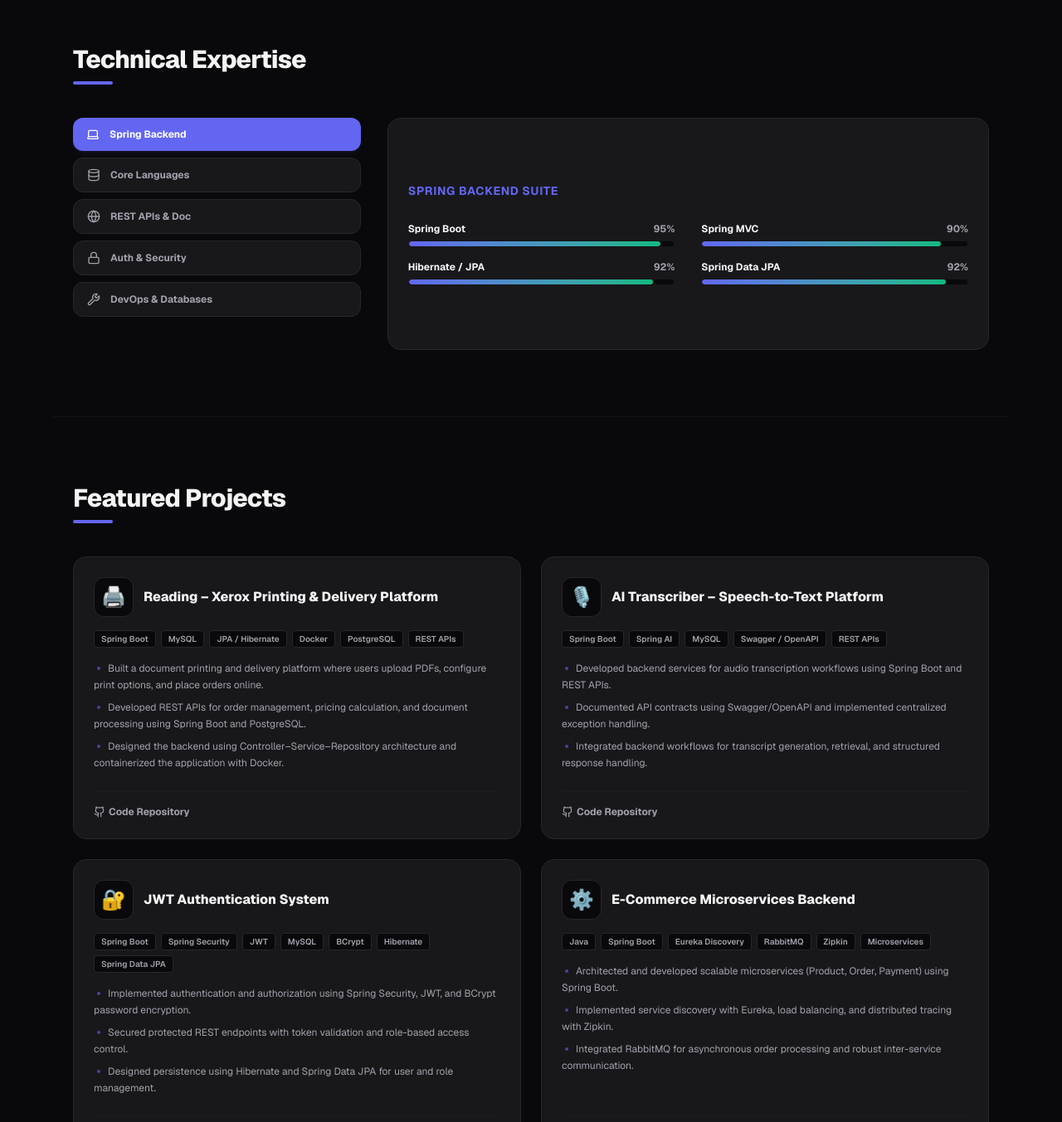
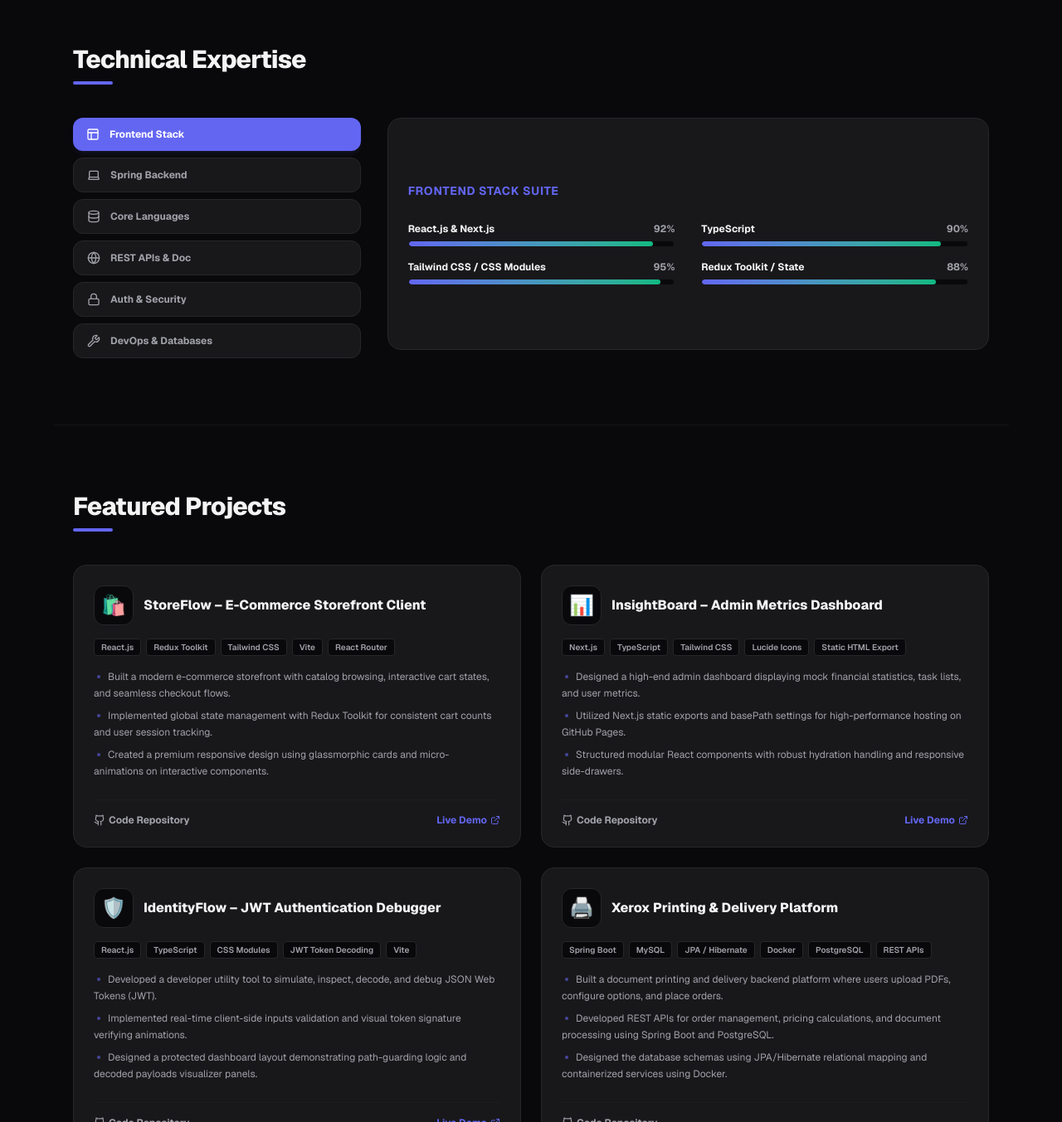
Before and after one commit to kategauransh/portfolio-v2, a Next.js app: page /portfolio-v2/ in a window 1280 px wide. Shown: the part 1447-2800 px from the top of the page at 83% size. Built offline with nearby package versions, Linux system fonts and the light colour scheme.

Commit message:
feat: update portfolio to highlight Java Full Stack Developer profile

```diff
--- a/src/app/layout.tsx
+++ b/src/app/layout.tsx
@@ -13,8 +13,8 @@ const geistMono = Geist_Mono({
 });
 
 export const metadata: Metadata = {
-  title: "Gauransh | Java Backend Developer Portfolio",
-  description: "Personal developer portfolio of Gauransh, a Java Backend Developer specializing in Spring Boot, Hibernate, JPA, MySQL, Docker, and REST APIs. Showcasing secure backend systems and APIs.",
+  title: "Gauransh | Java Full Stack Developer Portfolio",
+  description: "Personal developer portfolio of Gauransh, a Java Full Stack Developer specializing in Spring Boot, React, Next.js, TypeScript, Hibernate, MySQL, and Docker. Showcasing full-stack applications and APIs.",
 };
 
 export default function RootLayout({
--- a/src/components/About.tsx
+++ b/src/components/About.tsx
@@ -5,9 +5,9 @@ import { User, Award, ShieldCheck } from "lucide-react";
 
 export default function About() {
   const metrics = [
-    { value: "3+", label: "Flagship Backend Systems", icon: Award },
-    { value: "100%", label: "Layered API Architecture", icon: ShieldCheck },
-    { value: "Naresh i", label: "Certified Professional Training", icon: User },
+    { value: "4+", label: "Flagship Web Projects", icon: Award },
+    { value: "100%", label: "Full-Stack System Delivery", icon: ShieldCheck },
+    { value: "Naresh i", label: "Java Full Stack Training", icon: User },
   ];
 
   return (
@@ -24,13 +24,13 @@ export default function About() {
         {/* Left Column: Biography */}
         <div className="lg:col-span-7 space-y-4 text-left leading-relaxed text-sm md:text-base text-text-muted">
           <p>
-            I am a dedicated **Java Backend Developer** who loves designing and building robust, scalable server-side applications, secure document workflows, and structured REST APIs. My coding principles focus on Controller-Service-Repository layered architectures, exception handling, data validation, and clean database schema designs.
+            I am a dedicated **Java Full Stack Developer** who loves designing and building robust backend architectures alongside highly interactive, modern web frontends. My engineering philosophy revolves around clean API contracts, layered designs (Controller-Service-Repository), efficient state flow, and fully containerized microservice workflows.
           </p>
           <p>
-            During my intensive training at **Naresh i Technologies**, I gained deep experience scaffolding Spring Boot microservices, integrating Spring Security and JWT for role-based authorization, using Hibernate/JPA for relational persistence, and containerizing backends using Docker.
+            With formal training in **Java Full Stack Development** at **Naresh i Technologies**, I have extensive experience bootstrapping Spring Boot backend services, securing endpoints with Spring Security and JWT, using Hibernate/JPA for relational persistence, and containerizing runtimes using Docker.
           </p>
           <p>
-            When I build backend systems, I document API contracts clearly using OpenAPI/Swagger, write efficient JPA queries to avoid performance bottlenecks, use in-memory H2 databases for rapid integration testing, and containerize service environments for cloud compatibility.
+            On the frontend, I craft smooth user interfaces using **React, Next.js, and TypeScript**. I focus on responsive styles, client-side input validations, protected dashboards, and clean API integration. This allows me to deliver fully integrated, end-to-end web applications.
           </p>
         </div>
 
--- a/src/components/Hero.tsx
+++ b/src/components/Hero.tsx
@@ -5,7 +5,7 @@ import { ArrowRight, Terminal, Sparkles } from "lucide-react";
 import { Github, Linkedin } from "@/components/SocialIcons";
 
 export default function Hero() {
-  const keywords = ["Java", "Spring Boot", "Hibernate / JPA", "Spring Security", "MySQL", "Docker"];
+  const keywords = ["Java", "Spring Boot", "React.js", "Next.js", "TypeScript", "MySQL", "Docker"];
 
   return (
     <section className="py-16 md:py-24 max-w-6xl mx-auto px-4 md:px-6 grid grid-cols-1 lg:grid-cols-12 gap-12 items-center min-h-[calc(100vh-4rem)] animate-slide-up">
@@ -20,13 +20,13 @@ export default function Hero() {
 
         <div className="space-y-4">
           <h1 className="text-4xl sm:text-5xl md:text-6xl font-extrabold tracking-tight text-fg-app leading-tight">
-            Building Scalable <br className="hidden sm:inline" />
+            Building Full Stack <br className="hidden sm:inline" />
             <span className="bg-gradient-to-r from-brand-primary to-brand-secondary bg-clip-text text-transparent">
-              Backend Systems
+              Enterprise Apps
             </span>
           </h1>
           <p className="text-sm md:text-base text-text-muted max-w-lg leading-relaxed">
-            Hi, I&apos;m Gauransh, a Java Backend Developer focused on designing and building robust enterprise applications, high-performance REST APIs, secure document workflows, and structured databases using Spring Boot.
+            Hi, I&apos;m Gauransh, a Full Stack Developer specializing in building robust Spring Boot backends, scalable REST APIs, and high-performance frontend interfaces using React, Next.js, and TypeScript.
           </p>
         </div>
 
--- a/src/components/Projects.tsx
+++ b/src/components/Projects.tsx
@@ -7,12 +7,48 @@ import { Github } from "@/components/SocialIcons";
 export default function Projects() {
   const projectsList = [
     {
-      title: "Reading – Xerox Printing & Delivery Platform",
+      title: "StoreFlow – E-Commerce Storefront Client",
+      tech: ["React.js", "Redux Toolkit", "Tailwind CSS", "Vite", "React Router"],
+      description: [
+        "Built a modern e-commerce storefront with catalog browsing, interactive cart states, and seamless checkout flows.",
+        "Implemented global state management with Redux Toolkit for consistent cart counts and user session tracking.",
+        "Created a premium responsive design using glassmorphic cards and micro-animations on interactive components."
+      ],
+      github: "https://github.com/kategauransh/storeflow",
+      live: "https://kategauransh.github.io/storeflow/",
+      icon: "🛍️"
+    },
+    {
+      title: "InsightBoard – Admin Metrics Dashboard",
+      tech: ["Next.js", "TypeScript", "Tailwind CSS", "Lucide Icons", "Static HTML Export"],
+      description: [
+        "Designed a high-end admin dashboard displaying mock financial statistics, task lists, and user metrics.",
+        "Utilized Next.js static exports and basePath settings for high-performance hosting on GitHub Pages.",
+        "Structured modular React components with robust hydration handling and responsive side-drawers."
+      ],
+      github: "https://github.com/kategauransh/insightboard",
+      live: "https://kategauransh.github.io/insightboard/",
+      icon: "📊"
+    },
+    {
+      title: "IdentityFlow – JWT Authentication Debugger",
+      tech: ["React.js", "TypeScript", "CSS Modules", "JWT Token Decoding", "Vite"],
+      description: [
+        "Developed a developer utility tool to simulate, inspect, decode, and debug JSON Web Tokens (JWT).",
+        "Implemented real-time client-side inputs validation and visual token signature verifying animations.",
+        "Designed a protected dashboard layout demonstrating path-guarding logic and decoded payloads visualizer panels."
+      ],
+      github: "https://github.com/kategauransh/identityflow",
+      live: "https://kategauransh.github.io/identityflow/",
+      icon: "🛡️"
+    },
+    {
+      title: "Xerox Printing & Delivery Platform",
       tech: ["Spring Boot", "MySQL", "JPA / Hibernate", "Docker", "PostgreSQL", "REST APIs"],
       description: [
-        "Built a document printing and delivery platform where users upload PDFs, configure print options, and place orders online.",
-        "Developed REST APIs for order management, pricing calculation, and document processing using Spring Boot and PostgreSQL.",
-        "Designed the backend using Controller–Service–Repository architecture and containerized the application with Docker."
+        "Built a document printing and delivery backend platform where users upload PDFs, configure options, and place orders.",
+        "Developed REST APIs for order management, pricing calculations, and document processing using Spring Boot and PostgreSQL.",
+        "Designed the database schemas using JPA/Hibernate relational mapping and containerized services using Docker."
       ],
       github: "https://github.com/kategauransh/Red_Ink",
       live: "",
@@ -22,9 +58,9 @@ export default function Projects() {
       title: "AI Transcriber – Speech-to-Text Platform",
       tech: ["Spring Boot", "Spring AI", "MySQL", "Swagger / OpenAPI", "REST APIs"],
       description: [
-        "Developed backend services for audio transcription workflows using Spring Boot and REST APIs.",
-        "Documented API contracts using Swagger/OpenAPI and implemented centralized exception handling.",
-        "Integrated backend workflows for transcript generation, retrieval, and structured response handling."
+        "Developed backend services for audio transcription workflows integrating Spring AI and speech-to-text models.",
+        "Documented REST API contracts using Swagger/OpenAPI and implemented centralized global exception handlers.",
+        "Integrated backend pipelines for transcript generation, storage, metadata retrieval, and structured JSON outputs."
       ],
       github: "https://github.com/kategauransh/Springboot-AI_powerded_Transcriber",
       live: "",
@@ -32,51 +68,15 @@ export default function Projects() {
     },
     {
       title: "JWT Authentication System",
-      tech: ["Spring Boot", "Spring Security", "JWT", "MySQL", "BCrypt", "Hibernate", "Spring Data JPA"],
+      tech: ["Spring Boot", "Spring Security", "JWT", "BCrypt", "MySQL", "Spring Data JPA"],
       description: [
-        "Implemented authentication and authorization using Spring Security, JWT, and BCrypt password encryption.",
-        "Secured protected REST endpoints with token validation and role-based access control.",
-        "Designed persistence using Hibernate and Spring Data JPA for user and role management."
+        "Implemented robust authentication and role-based authorization using Spring Security, JWT, and BCrypt encryption.",
+        "Secured protected REST endpoints with stateless token validations and custom security filters.",
+        "Designed relational persistence using Spring Data JPA for modular user and role management."
       ],
       github: "https://github.com/kategauransh/JWT-Authentication-System",
       live: "",
       icon: "🔐"
-    },
-    {
-      title: "E-Commerce Microservices Backend",
-      tech: ["Java", "Spring Boot", "Eureka Discovery", "RabbitMQ", "Zipkin", "Microservices"],
-      description: [
-        "Architected and developed scalable microservices (Product, Order, Payment) using Spring Boot.",
-        "Implemented service discovery with Eureka, load balancing, and distributed tracing with Zipkin.",
-        "Integrated RabbitMQ for asynchronous order processing and robust inter-service communication."
-      ],
-      github: "https://github.com/kategauransh/E-Commerce-Microservices",
-      live: "",
-      icon: "⚙️"
-    },
-    {
-      title: "Brew Beans -- Coffee Shop Landing Page",
-      tech: ["HTML", "CSS", "JavaScript", "Vercel"],
-      description: [
-        "Designed a beautiful, fully responsive website for a coffee shop client.",
-        "Implemented high-end CSS layouts, modern custom navigation menus, and animations.",
-        "Deployed live to Vercel for high performance and smooth page transitions."
-      ],
-      github: "https://github.com/kategauransh/Brew-Beans",
-      live: "https://brew-beans-hazel.vercel.app",
-      icon: "☕"
-    },
-    {
-      title: "Data Structures & Algorithms in Java",
-      tech: ["Java", "Algorithms", "Data Structures"],
-      description: [
-        "Coded standard data structures (trees, graphs, lists) and common algorithms in Java.",
-        "Optimized algorithmic runtime complexities using dynamic programming principles.",
-        "Built modular, reusable class structures to test sorting and traversal solutions."
-      ],
-      github: "https://github.com/kategauransh/DSA_codes",
-      live: "",
-      icon: "🧩"
     }
   ];
 
--- a/src/components/Skills.tsx
+++ b/src/components/Skills.tsx
@@ -1,12 +1,23 @@
 "use client";
 
 import React, { useState } from "react";
-import { Laptop, Database, Globe, Lock, Wrench } from "lucide-react";
+import { Laptop, Database, Globe, Lock, Wrench, Layout } from "lucide-react";
 
 export default function Skills() {
-  const [activeCategory, setActiveCategory] = useState("backend");
+  const [activeCategory, setActiveCategory] = useState("frontend");
 
   const skillGroups = [
+    {
+      id: "frontend",
+      label: "Frontend Stack",
+      icon: Layout,
+      items: [
+        { name: "React.js & Next.js", level: 92 },
+        { name: "TypeScript", level: 90 },
+        { name: "Tailwind CSS / CSS Modules", level: 95 },
+        { name: "Redux Toolkit / State", level: 88 },
+      ]
+    },
     {
       id: "backend",
       label: "Spring Backend",
```
